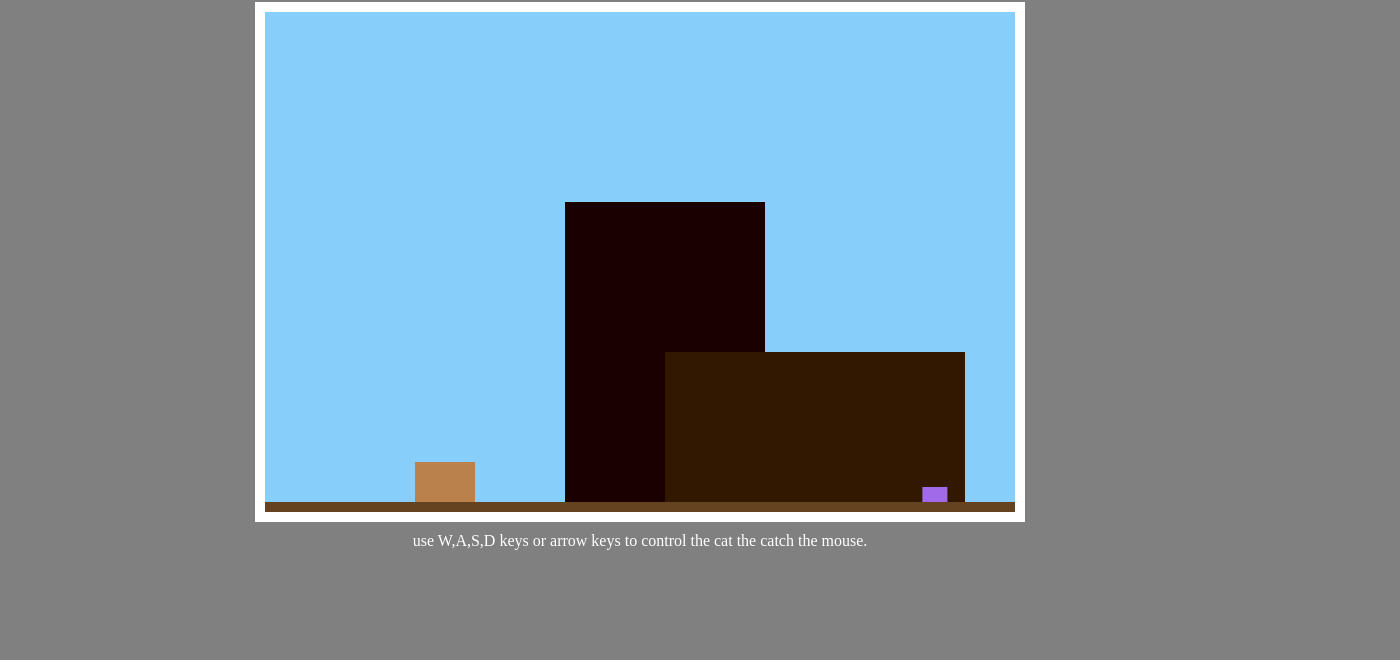
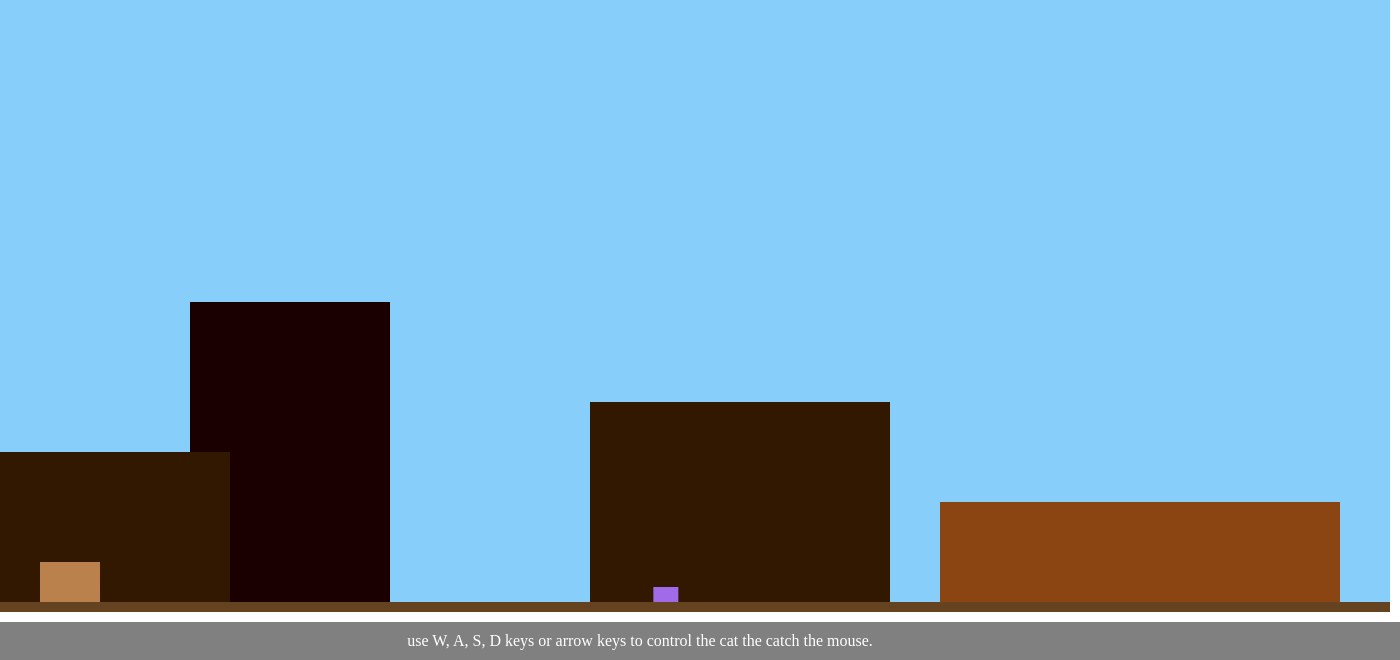
Before and after one commit to migs-dc/catch-the-mouse, a website built with webpack: page index.html in a window 1280 px wide. Shown: the part 148-808 px from the top of the page, 1400 px wide, since content can reach past the window. Built offline with nearby package versions, Linux system fonts and the light colour scheme.

Commit message:
fmake mouse detection algo modular and make mouse response include a chance to jump or drop

```diff
--- a/src/index.js
+++ b/src/index.js
@@ -1,8 +1,8 @@
 document.addEventListener('DOMContentLoaded', () => {
   let context = document.getElementById("canvas").getContext("2d");
 
-  const width = 750;
-  const height = 500;
+  const width = 1500;
+  const height = 700;
   const catHeight = 40;
   const catWidth = 60;
   const mouseHeight = 15;
@@ -12,11 +12,22 @@ document.addEventListener('DOMContentLoaded', () => {
   const tableWidth = 300;
   const shelfHeight = 300;
   const shelfWidth = 200;
+  const dresserHeight = 200;
+  const dresserWidth = 300;
+  const bedHeight = 100;
+  const bedWidth = 400;
 
   const floorHeight = 10;
 
   context.canvas.width = width;
   context.canvas.height = height;
+
+  let floor = {
+    height: floorHeight,
+    width: width,
+    x: 0,
+    y: height - floorHeight
+  }
 
   let shelf = {
     height: shelfHeight,
@@ -28,8 +39,22 @@ document.addEventListener('DOMContentLoaded', () => {
   let table = {
     height: tableHeight,
     width: tableWidth,
-    x: 400,
+    x: 40,
     y: height - floorHeight - tableHeight
+  }
+
+  let dresser = {
+    height: dresserHeight,
+    width: dresserWidth,
+    x: 700,
+    y: height - floorHeight - dresserHeight
+  }
+
+  let bed = {
+    height: bedHeight,
+    width: bedWidth,
+    x: 1050,
+    y: height - floorHeight - bedHeight
   }
 
   let cat = {
@@ -41,6 +66,7 @@ document.addEventListener('DOMContentLoaded', () => {
     yVelocity: 0,
     jumping: false,
     minY: floorHeight,
+    speed: 2,
 
     left: false,
     right: false,
@@ -56,6 +82,7 @@ document.addEventListener('DOMContentLoaded', () => {
     xVelocity: 0,
     yVelocity: 0,
     minY: floorHeight,
+    speed: 1.75,
 
     left: false,
     right: false,
@@ -67,9 +94,10 @@ document.addEventListener('DOMContentLoaded', () => {
   Math.random() > 0.5 ? mouse.left = true : mouse.right = true;
 
   const animals = [cat, mouse];
-  const platforms = [table, shelf];
+  const platforms = [floor, bed, table, shelf, dresser];
+  const furniture = [bed, table, shelf, dresser];
 
-  function keyListener(e) {
+  function keyListener(e){
     let moving;
     if(e.type === "keydown"){
       moving = true
@@ -123,16 +151,18 @@ document.addEventListener('DOMContentLoaded', () => {
       animal.jumping = false;
       animal.y = height - animal.minY - animal.height;
     }
-
     platforms.forEach(platform => platforming(animal, platform));
   }
 
   function platforming(animal, platform){
+    // console.log(platform);
     if(animal.y <= platform.y - animal.height){ // land on platform
       if (animal.x + animal.width > platform.x && animal.x < platform.x + platform.width){
         animal.minY = platform.height + floorHeight;
-      } else {
-        animal.minY = floorHeight;
+
+        if (platform.height === floorHeight){
+          animal.minY = floorHeight;
+        }
       }
     }
   }
@@ -145,9 +175,9 @@ document.addEventListener('DOMContentLoaded', () => {
     }
 
     if (animal.left) { // move left or right
-      animal.xVelocity -= 2;
+      animal.xVelocity -= animal.speed;
     } else if (animal.right) {
-      animal.xVelocity += 2;
+      animal.xVelocity += animal.speed;
     }
 
     animal.x += animal.xVelocity;
@@ -163,31 +193,85 @@ document.addEventListener('DOMContentLoaded', () => {
 
   function moveCat(){
     animalMove(cat);
+    setMinY(cat);
     offScreen(cat);
-    setMinY(cat);
   }
 
-  function detechCat(){
-    let x = mouse.x - cat.x;
-    let xRange = 200;
+  function detect(target){
+    let x = mouse.x - target.x;
+    let xRange = 250;
     let yRange = 150;
 
-    if (cat.y >= mouse.y-yRange && cat.y <= mouse.y+yRange) {
-      if(x <= xRange && x >= 0){
-        mouse.left = false;
-        mouse.right = true;
-      } else if (x >= -xRange && x < 0){
-        mouse.left = true;
-        mouse.right = false;
+    let res = [];
+
+    if (target.y >= mouse.y-yRange && target.y <= mouse.y+yRange) { //check if target is within yRange
+      if (mouse.left){ // mouse going left
+        if(x <= xRange && x >= 0){ //left check
+          res.push("ahead");
+        } else if (x >= -xRange + xRange*.5 && x < 0){ //right check
+          res.push("behind");
+        } else {
+          res.push("none");
+        }
+      } else if (mouse.right){ // mouse going right
+        if(x <= xRange - xRange*.5 && x >= 0){ //left check
+          res.push("behind");
+        } else if (x >= -xRange && x < 0){ //right check
+          res.push("ahead");
+        } else {
+          res.push("none");
+        }
       }
+
+      // check if target is above or below the mouse
+      if (target.y + target.height === mouse.y + mouse.height) {
+        res.push("same")
+      } else if (target.y + target.height < mouse.y){ // bottom of target is above mouse
+        res.push("above")
+      } else if (target.y > mouse.y + target.height){ // buttom of mouse if above the garget
+        res.push("below")
+      }
+    }
+    return res;
+  }
+
+  function mousePath(){
+    let [x, y] = detect(cat);
+    mouse.drop = false;
+    mouse.jump = false;
+
+    if (x === "ahead"){
+      mouse.right = !mouse.right;
+      mouse.left = !mouse.left;
+      mouse.speed = 2.5;
+    } else if (x === "behind"){
+      mouse.speed = 2.5;
+    } else if (x === "none"){
+      mouse.speed = 1.75;
+      return;
+    }
+
+
+    if (y === "above"){
+      mouse.drop = true;
+    } else if (y === "below"){
+      mouse.jump = true;
+    } else if (y === "same" || mouse.minY === floorHeight){
+      if(Math.random() > 0.5) { mouse.jump = true }
+    } else {
+      (Math.random() > 0.5) ? mouse.jump = true : mouse.drop = true;
     }
   }
 
+  function mouseJump(){
+
+  }
+
   function moveMouse(){
-    detechCat();
+    mousePath();
     animalMove(mouse);
+    setMinY(mouse);
     offScreen(mouse);
-    setMinY(mouse);
   }
 
   function catchMouse(){
@@ -222,15 +306,20 @@ document.addEventListener('DOMContentLoaded', () => {
     context.fillStyle = "#331800"; // table
     context.fillRect(table.x, table.y, table.width, table.height);
 
+    context.fillStyle = "#331800"; // dresser
+    context.fillRect(dresser.x, dresser.y, dresser.width, dresser.height);
+
+    context.fillStyle = "#8B4513"; // bed
+    context.fillRect(bed.x, bed.y, bed.width, bed.height);
+
+    context.fillStyle = "#654321"; // floor
+    context.fillRect(floor.x, floor.y, floor.width, floor.height);
+
     context.fillStyle = "#A16AE8"; // mouse
     context.fillRect(mouse.x, mouse.y, mouse.width, mouse.height);
 
     context.fillStyle = "#BB814C"; // cat
     context.fillRect(cat.x, cat.y, cat.width, cat.height);
-
-    context.fillStyle = "#654321"; // floor
-    context.fillRect(0, height-floorHeight, width, floorHeight);
-
 
     if(catchMouse()){
       console.log("catch")
```
Also changed, not shown: index.html (+1 -1 lines), README.md, dist/ctm.js.
